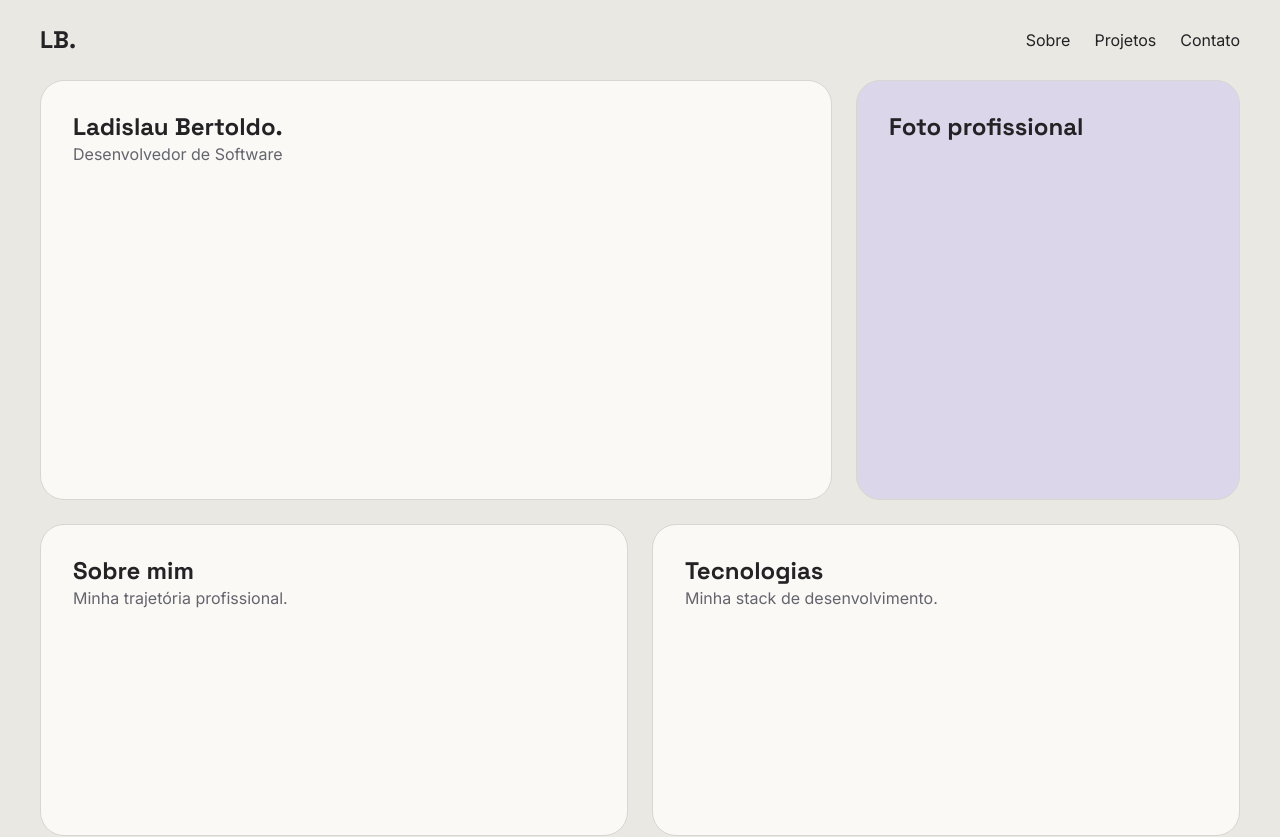
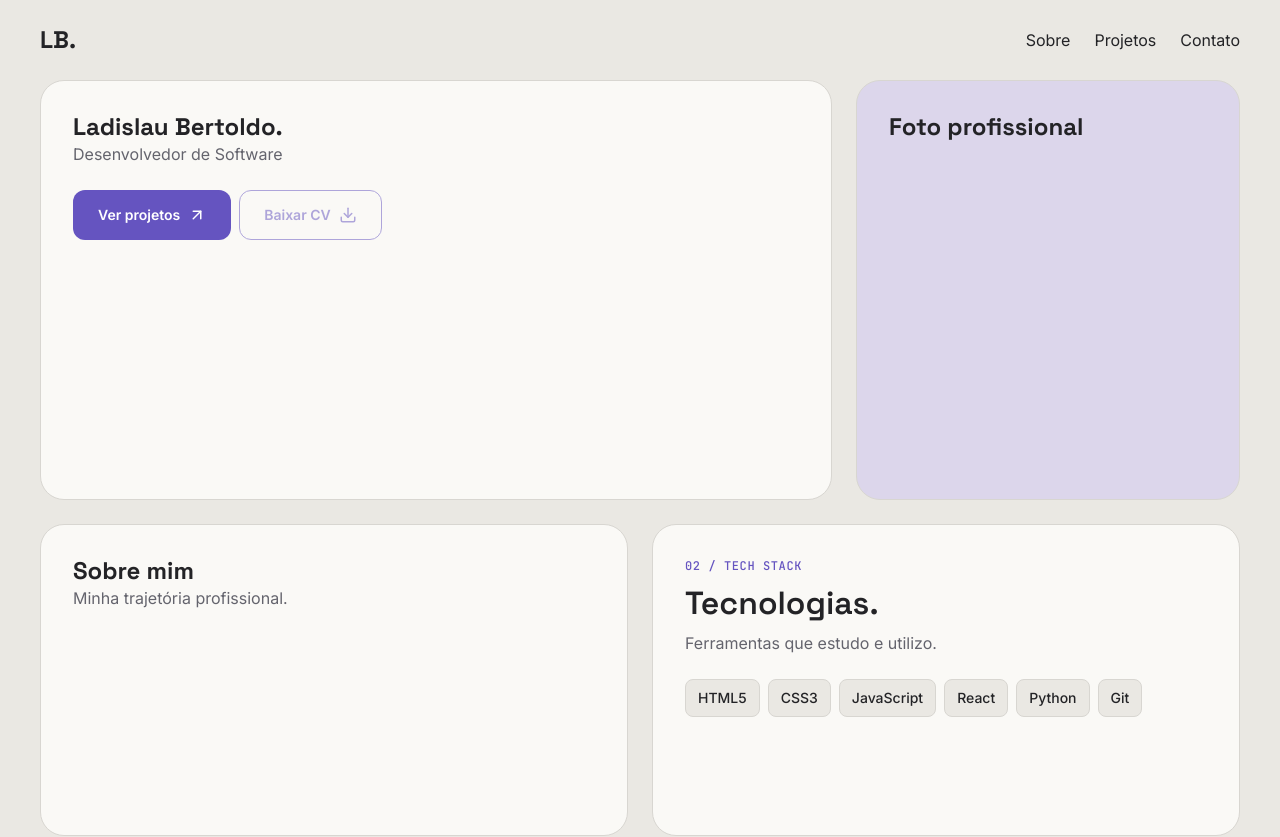
Before and after one commit to BertoldoDeveloper/protifolio-web, a React (Vite) app: page / in a window 1280 px wide. Shown: the top 837 px of the page. Built offline with nearby package versions, Linux system fonts and the light colour scheme.

Commit message:
feat: Criado os components de UI

```diff
--- a/package.json
+++ b/package.json
@@ -10,6 +10,7 @@
     "preview": "vite preview"
   },
   "dependencies": {
+    "lucide-react": "^1.80.0",
     "react": "^19.3.1",
     "react-dom": "^19.3.1"
   },
--- a/src/App.css
+++ b/src/App.css
@@ -91,3 +91,13 @@ header nav {
     padding: var(--space-4);
   }
 }
+
+/* Estilos temporários para testar componentes */
+.component-test {
+  display: flex;
+  flex-wrap: wrap;
+  align-items: center;
+  gap: var(--space-2);
+
+  margin-top: var(--space-4);
+}
--- a/src/App.jsx
+++ b/src/App.jsx
@@ -1,6 +1,10 @@
 import Header from "./components/Header/Header";
 import Footer from "./components/Footer/Footer";
 import Card from "./components/Card/Card";
+import { ArrowUpRight, Download } from "lucide-react";
+import Button from "./components/Button/Button";
+import TechTag from "./components/TechTag/TechTag";
+import SectionHeading from "./components/SectionHeading/SectionHeading";
 
 import "./App.css";
 
@@ -13,7 +17,18 @@ function App() {
         <div className="bento-grid">
           <Card className="hero">
             <h1>Ladislau Bertoldo.</h1>
+
             <p>Desenvolvedor de Software</p>
+
+            <div className="component-test">
+              <Button href="#projetos" icon={ArrowUpRight}>
+                Ver projetos
+              </Button>
+
+              <Button variant="secondary" icon={Download} disabled>
+                Baixar CV
+              </Button>
+            </div>
           </Card>
 
           <Card className="profile">
@@ -28,8 +43,20 @@ function App() {
           </Card>
 
           <Card className="tech-stack">
-            <h2>Tecnologias</h2>
-            <p>Minha stack de desenvolvimento.</p>
+            <SectionHeading
+              label="02 / Tech Stack"
+              title="Tecnologias."
+              description="Ferramentas que estudo e utilizo."
+            />
+
+            <div className="component-test">
+              <TechTag name="HTML5" />
+              <TechTag name="CSS3" />
+              <TechTag name="JavaScript" />
+              <TechTag name="React" />
+              <TechTag name="Python" />
+              <TechTag name="Git" />
+            </div>
           </Card>
 
           <Card className="projects">
--- /dev/null
+++ b/src/components/Button/Button.css
@@ -0,0 +1,74 @@
+.button {
+  display: inline-flex;
+  align-items: center;
+  justify-content: center;
+  gap: var(--space-2);
+
+  padding: 14px 24px;
+
+  border: 1px solid transparent;
+  border-radius: var(--radius-md);
+
+  font-family: var(--font-body);
+  font-size: var(--text-sm);
+  font-weight: 600;
+  line-height: 20px;
+
+  text-decoration: none;
+  cursor: pointer;
+
+  transition:
+    background-color var(--transition-base),
+    border-color var(--transition-base),
+    color var(--transition-base),
+    transform var(--transition-base);
+}
+
+.button--primary {
+  background-color: var(--color-primary);
+  color: var(--color-white);
+}
+
+.button--primary:hover {
+  background-color: var(--color-primary-dark);
+}
+
+.button--secondary {
+  background-color: var(--color-surface);
+  color: var(--color-primary);
+  border-color: var(--color-primary);
+}
+
+.button--secondary:hover {
+  background-color: var(--color-accent);
+  color: var(--color-primary-dark);
+  border-color: var(--color-primary-dark);
+}
+
+.button:hover {
+  transform: translateY(-2px);
+}
+
+.button:active {
+  transform: translateY(0);
+}
+
+.button:disabled {
+  opacity: 0.5;
+  cursor: not-allowed;
+  transform: none;
+}
+
+.button svg {
+  flex-shrink: 0;
+}
+
+@media (prefers-reduced-motion: reduce) {
+  .button {
+    transition: none;
+  }
+
+  .button:hover {
+    transform: none;
+  }
+}
--- /dev/null
+++ b/src/components/Button/Button.jsx
@@ -0,0 +1,36 @@
+import "./Button.css";
+
+function Button({
+  children,
+  variant = "primary",
+  href,
+  icon: Icon,
+  className = "",
+  ...props
+}) {
+  const buttonClasses = `button button--${variant} ${className}`.trim();
+
+  const content = (
+    <>
+      <span>{children}</span>
+
+      {Icon && <Icon size={18} aria-hidden="true" />}
+    </>
+  );
+
+  if (href) {
+    return (
+      <a className={buttonClasses} href={href} {...props}>
+        {content}
+      </a>
+    );
+  }
+
+  return (
+    <button type="button" className={buttonClasses} {...props}>
+      {content}
+    </button>
+  );
+}
+
+export default Button;
--- a/src/components/Card/Card.css
+++ b/src/components/Card/Card.css
@@ -1,8 +1,9 @@
 .card {
   background-color: var(--color-surface);
+
   border: 1px solid var(--color-border);
   border-radius: var(--radius-xl);
+
   padding: var(--space-5);
-
   min-width: 0;
 }
--- a/src/components/Card/Card.jsx
+++ b/src/components/Card/Card.jsx
@@ -1,7 +1,16 @@
 import "./Card.css";
 
-function Card({ children, className = "" }) {
-  return <section className={`card ${className}`}>{children}</section>;
+function Card({
+  children,
+  className = "",
+  as: Component = "section",
+  ...props
+}) {
+  return (
+    <Component className={`card ${className}`.trim()} {...props}>
+      {children}
+    </Component>
+  );
 }
 
 export default Card;
--- /dev/null
+++ b/src/components/SectionHeading/SectionHeading.css
@@ -0,0 +1,32 @@
+.section-heading {
+  display: flex;
+  flex-direction: column;
+  gap: var(--space-2);
+}
+
+.section-heading__label {
+  font-family: var(--font-mono);
+  font-size: var(--text-xs);
+  font-weight: 500;
+
+  letter-spacing: 0.05em;
+  text-transform: uppercase;
+
+  color: var(--color-primary);
+}
+
+.section-heading__title {
+  font-family: var(--font-heading);
+  font-size: var(--text-2xl);
+  font-weight: 600;
+  line-height: 1.25;
+
+  color: var(--color-text-primary);
+}
+
+.section-heading__description {
+  font-size: var(--text-base);
+  line-height: 1.5;
+
+  color: var(--color-text-secondary);
+}
--- /dev/null
+++ b/src/components/SectionHeading/SectionHeading.jsx
@@ -0,0 +1,17 @@
+import "./SectionHeading.css";
+
+function SectionHeading({ label, title, description }) {
+  return (
+    <div className="section-heading">
+      {label && <span className="section-heading__label">{label}</span>}
+
+      <h2 className="section-heading__title">{title}</h2>
+
+      {description && (
+        <p className="section-heading__description">{description}</p>
+      )}
+    </div>
+  );
+}
+
+export default SectionHeading;
--- /dev/null
+++ b/src/components/TechTag/TechTag.css
@@ -0,0 +1,26 @@
+.tech-tag {
+  display: inline-flex;
+  align-items: center;
+  gap: var(--space-2);
+
+  padding: 8px 12px;
+
+  background-color: var(--color-background);
+  color: var(--color-text-primary);
+
+  border: 1px solid var(--color-border);
+  border-radius: var(--radius-sm);
+
+  font-family: var(--font-body);
+  font-size: var(--text-sm);
+  font-weight: 500;
+  line-height: 20px;
+
+  max-width: 100%;
+
+  transition: background-color var(--transition-fast);
+}
+
+.tech-tag:hover {
+  background-color: var(--color-accent);
+}
--- /dev/null
+++ b/src/components/TechTag/TechTag.jsx
@@ -0,0 +1,13 @@
+import "./TechTag.css";
+
+function TechTag({ name, icon: Icon }) {
+  return (
+    <span className="tech-tag">
+      {Icon && <Icon size={16} aria-hidden="true" />}
+
+      {name}
+    </span>
+  );
+}
+
+export default TechTag;
```
Also changed, not shown: 1 other file (tests, documents, lock files or other folders).
